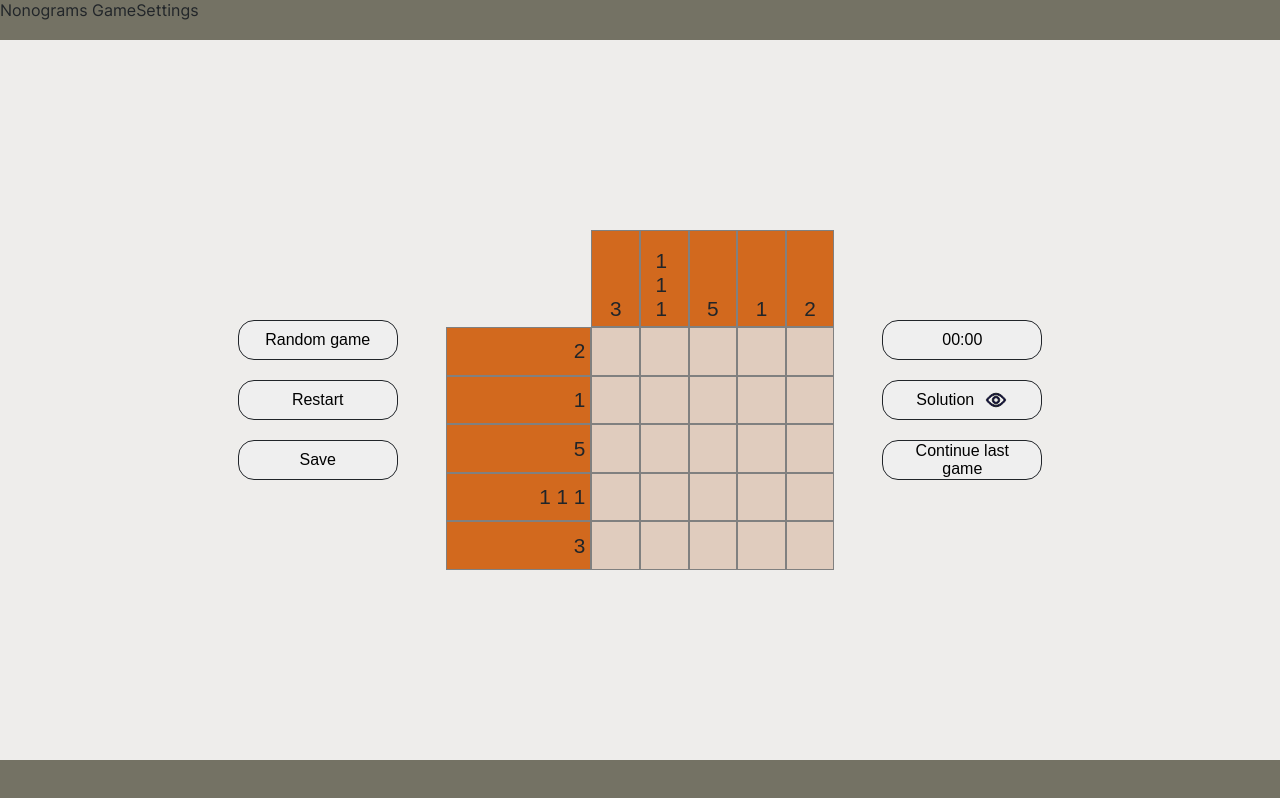
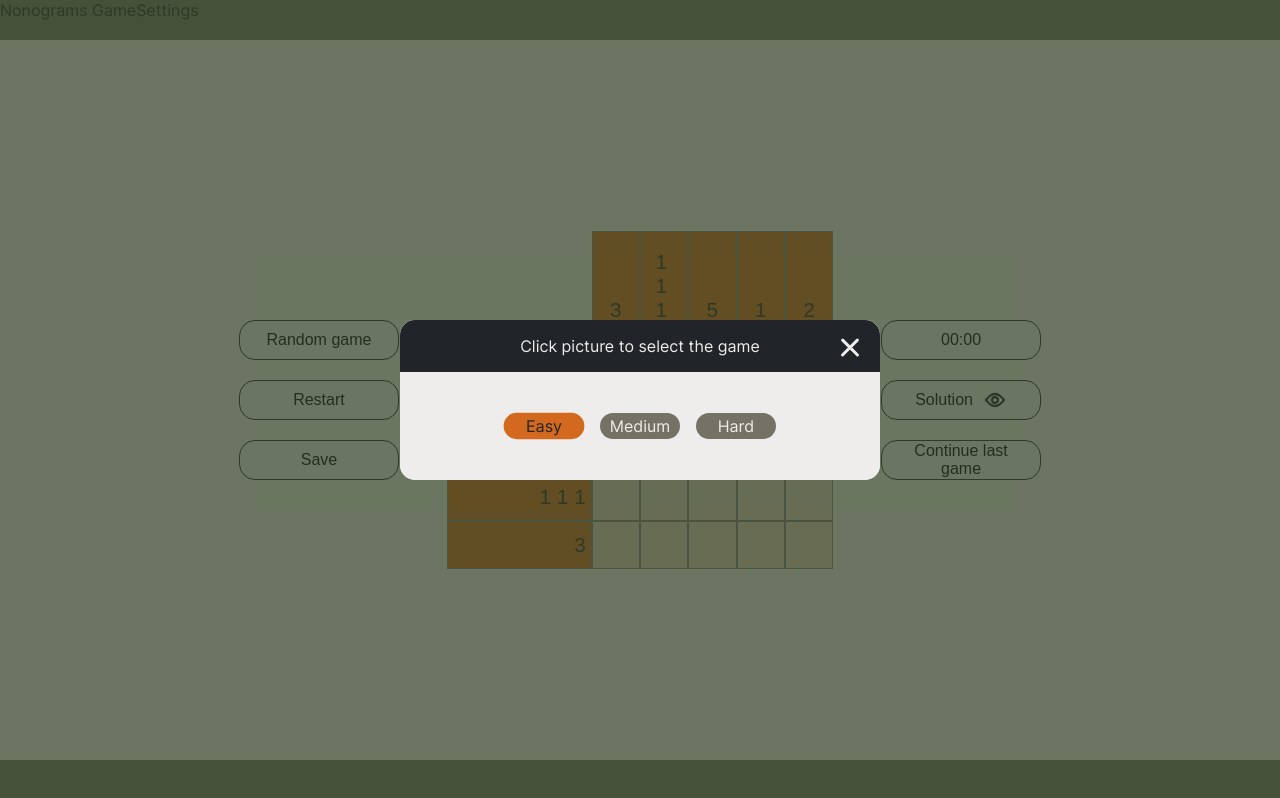
Before and after one commit to cheidru/cheidru-JSFE2023Q4, a plain HTML site: page nonograms/index.html in a window 1280 px wide. Drawn offline with Linux system fonts and the light colour scheme.

Commit message:
feat: start making modal windows

```diff
--- a/nonograms/css/light-theme.css
+++ b/nonograms/css/light-theme.css
@@ -6,4 +6,7 @@
   --guess-bg-color: rgb(33, 37, 41);
   --cell-bg-color: rgb(224, 204, 190);
   --clue-bg-color: rgb(210, 105, 30);
+  --power-layer-color: rgba(52, 67, 39, 0.7);
+  --modal-heading-bg-color: rgb(33, 37, 41);
+  --modal-heading-color: rgb(238, 237, 235);
 }
--- a/nonograms/css/style.css
+++ b/nonograms/css/style.css
@@ -81,18 +81,13 @@ button:hover:not(#timer) {
     gap: 20px;
 }
 
-
-
-
-
-
 #power-layer {
     position: fixed;
     top: 0;
     left: 0;
     width: 100%;
     height: 100%;
-    background-color:rgba(64, 63, 61, 0.80);
+    background-color: var(--power-layer-color);
     z-index: 2;
 }
 
@@ -106,28 +101,105 @@ button:hover:not(#timer) {
     min-height: 10rem;
     height: auto;
     flex-direction: column;
-    gap: 40px;
-    padding: 3rem;
-    justify-content: center;
     align-items: center;
     text-align: center;
     font-family: Inter;
     font-style: normal;
-    color: rgb(29, 28, 28);
+    color: var(--text-color);
     border-radius: 15px;
-    background: lightgray;
+    background: var(--main-bg-color);
     z-index: 3;
     transform: translate(-50%, -50%);
 }
 
-#modal-title {
-    height: auto;
-    width: auto;
-    font-size: 2rem;
+#select-game {
+    display: flex;
+    flex-direction: column;
+    justify-content: space-between;
+    gap: 1rem;
+    overflow: hidden;
 }
 
-#modal-word {
-    font-size: 1.5rem;
+#heading-wrapper {
+    position: relative;
+    display: flex;
+    flex-direction: row;
+    align-items: center;
+    justify-content: center;
+    width: 100%;
+    height: auto;
+    padding: 1rem 0.5rem;
+    color: var(--modal-heading-color);
+    background-color: var(--modal-heading-bg-color);
+}
+
+#times {
+    position: absolute;
+    width: 2rem;
+    height: 2rem;
+    top: 0.7rem;
+    right: 1rem;
+    transition: 0.3s;
+}
+
+#times:hover {
+    transform: scale(1.05);
+}
+
+#times::before, #times::after {
+    position: absolute;
+    content: ' ';
+    width: 1.5rem;
+    height: 0.2rem;
+    border-radius: 2px;
+    top: calc(50% - 0.2rem / 2);
+     left: calc(25% - 0.2rem / 2);
+    transform: translateX(-50%);
+    background-color: var(--modal-heading-color);
+}
+
+#times::after {
+    transform: rotate(-45deg);
+  }
+
+#times::before {
+    transform: rotate(45deg);
+  }
+
+#game-lvl-wrapper {
+    display: flex;
+    width: 100%;
+    height: auto;
+    flex-direction: row;
+    align-items: center;
+    justify-content: center;
+    padding: 0 2rem;
+    gap: 1rem;
+}
+
+.lvl-btn {
+    display: flex;
+    align-items: center;
+    justify-content: center;
+    width: 5rem;
+    height: auto;
+    padding: 0.2rem 0.5rem;
+    background-color: var(--header-bg-color);
+    color: var(--modal-heading-color);
+    border: none;
+    border-radius: 10rem;
+    cursor: pointer;
+    transition: 0.3s;
+}
+
+.lvl-btn:hover:not(.active) {
+    transform: scale(1.05);
+}
+
+.active {
+    color: var(--text-color);
+    background-color: var(--clue-bg-color);
+    transform: scale(1.01);
 }
 
 
@@ -148,7 +220,7 @@ button:hover:not(#timer) {
 
 #play-ground-wrapper {
     display: grid;
-    justify-content: stretch;
+    justify-content: center;
     align-items: center;
     gap: 0;
     width: auto;
@@ -190,7 +262,7 @@ button:hover:not(#timer) {
 .item:is(.clue-top) {
     display: flex;
     width: 100%;
-    height: 100%;
+    min-height: max-content;
     padding: 5px 30%;
     align-items: flex-end;
     justify-content: center;
@@ -198,6 +270,7 @@ button:hover:not(#timer) {
 
 .item:is(.clue-left) {
     display: flex;
+    min-width: max-content;
     align-items: center;
     justify-content: flex-end;
     padding-right: 5px;
@@ -228,27 +301,22 @@ footer {
     position: relative;
   }
 
-  .cross-item::after {
+  .cross-item::after, .cross-item::before {
     position: absolute;
     content: ' ';
     width: 2rem;
     height: 0.3rem;
     border-radius: 3px;
-    background-color: black;
+    background-color: var(--guess-bg-color);
     top: calc(50% - 0.3rem / 2);
+     left: calc(25% - 0.3rem / 2);
     transform: translateX(-50%);
-    left: calc(25% - 0.3rem / 2);
+  }
+
+  .cross-item::after {
     transform: rotate(-45deg);
   }
 
   .cross-item::before {
-    position: absolute;
-    content: ' ';
-    width: 2rem;
-    height: 0.3rem;
-    border-radius: 3px;
-    background-color: black;
-    top: calc(50% - 0.3rem / 2);
-    left: calc(25% - 0.3rem / 2);
     transform: rotate(45deg);
   }
--- a/nonograms/index.html
+++ b/nonograms/index.html
@@ -14,17 +14,22 @@
     <!-- <audio src="./assets/audio/selebration.ogg" id="win-sound"></audio>
     <audio src="./assets/audio/divine.ogg" id="divine-sound"></audio>
     <audio src="./assets/audio/new-attampt.ogg" id="new-attampt-sound"></audio> -->
-    <div id="power-layar" class="hidden"></div>
-    <div id="modal-window" class="hidden"></div>
-    <div id="select-game" class="hidden">
+
+    <!-- <div id="power-layer" class="hidden"></div>
+    <div id="modal-window" class="hidden modal"></div>
+    <div id="select-game" class="hidden modal"> -->
+
+    <div id="power-layer"></div>
+    <div id="modal-window" class="hidden modal"></div>
+    <div id="select-game" class="modal">
         <div id="heading-wrapper">
             <p id="heading">Click picture to select the game</p>
             <div id="times"></div>
         </div>
         <div id="game-lvl-wrapper">
-            <button id="easy-lvl-btn"></button>
-            <button id="medium-lvl-btn"></button>
-            <button id="hard-lvl-btn"></button>
+            <div id="easy" class="lvl-btn active">Easy</div>
+            <div id="medium" class="lvl-btn">Medium</div>
+            <div id="hard" class="lvl-btn">Hard</div>
         </div>
         <div id="nono-wrapper"></div>
     </div>
--- a/nonograms/js/script.js
+++ b/nonograms/js/script.js
@@ -78,9 +78,8 @@ solutionBTN.addEventListener('mousedown', () => {
 })
 
 solutionBTN.addEventListener('mouseup', () => {
-  // ToDo stop the clock while watching solution
   showSolution('guesses');
-  startGameTimer(game.timer);
+  if (game.timer > 0) startGameTimer(game.timer);
 })
 
 randomBTN.addEventListener('click', () => {
@@ -257,7 +256,8 @@ function updateLocalStorageData() {
   user.lastGame.guesses = [...game.guesses];
   user.lastGame.time = game.timer;
 
-  localStorage.setItem('nonograms', user);
+  let updatedRecord = JSON.stringify(user)
+  localStorage.setItem('nonograms', updatedRecord);
 }
 
 startGame(NEW_GAME);
```
